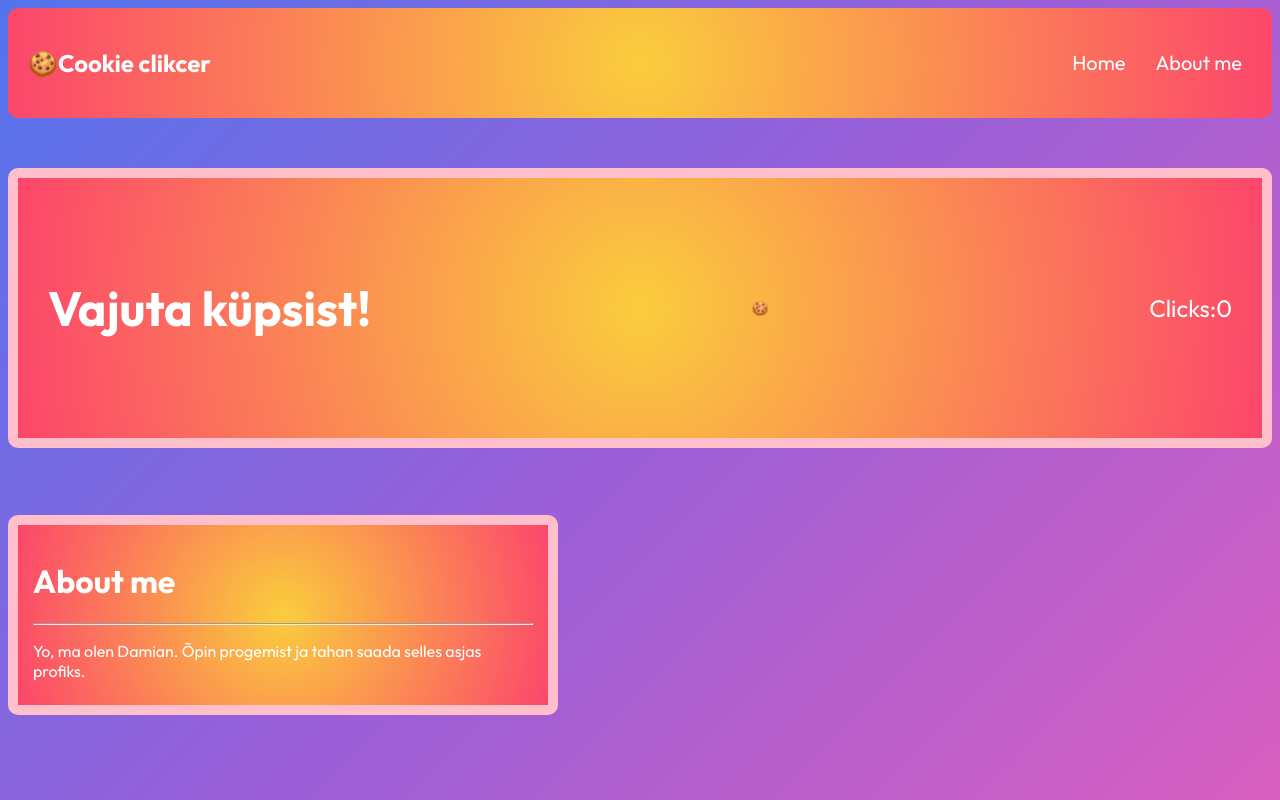
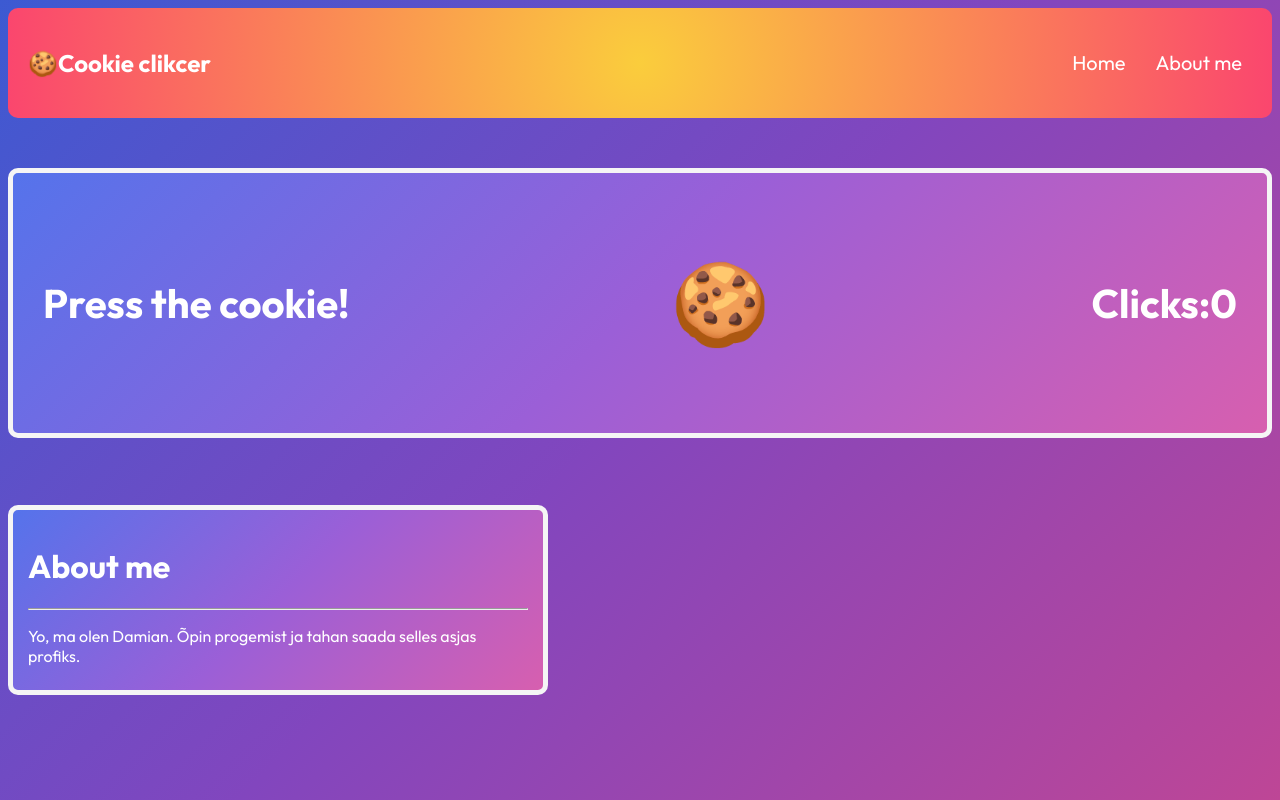
Before and after one commit to duckjopa200-arch/cookie-clicker, a plain HTML site: page index.html in a window 1280 px wide. Drawn offline with Linux system fonts and the light colour scheme.

Commit message:
cookie-clicker working

```diff
--- a/index.html
+++ b/index.html
@@ -22,9 +22,9 @@
 </navigation>
 
 <div id="Cookie">
-<h1>Vajuta küpsist!</h1>
+<p>Press the cookie!</p>
 <button id="cookieBtn">🍪</button>
-<div id="counter">Clicks:0</div>
+<p id="counter">Clicks:0</p>
 
 
 
--- a/style.css
+++ b/style.css
@@ -5,7 +5,7 @@
 }
 
 body{
-background: linear-gradient(315deg,rgba(216, 95, 192, 1) 0%, rgba(153, 95, 216, 1) 50%, rgba(83, 116, 237, 1) 100%);
+ background: linear-gradient(315deg,rgba(190, 70, 150, 1) 0%, rgba(130, 70, 190, 1) 50%, rgba(60, 90, 210, 1) 100%);
 }
 
 /*riba*/
@@ -29,7 +29,7 @@ img{
 }
 
 navigation .navbar{
-	background:  radial-gradient(circle,rgba(250, 205, 60, 1) 0%, rgba(252, 70, 107, 1) 100%);
+	background:  radial-gradient(circle,rgba(250, 205, 60, 1) 0%, rgba(250, 70, 110, 1) 100%);
 	display: flex;
 	padding: 20px;
 	align-items: center;
@@ -58,8 +58,7 @@ navigation .navbar{
 
 .navbar .nav-menu .nav-link:hover {
 	color: white;
-	background: black;
-
+	background: linear-gradient(315deg,rgba(215, 95, 175, 1) 0%, rgba(155, 95, 215, 1) 50%, rgba(85, 115, 235, 1) 100%);
 }
 
 /*sisu*/
@@ -69,12 +68,12 @@ navigation .navbar{
 	color: white;
 	width: 500px;
 	height: 150px;
-	border: 10px solid pink;
+	border: 5px solid whitesmoke;
 	border-radius: 10px;
 	padding: 15px;
 	margin:0;
 	margin-top: 67px;
-	background: radial-gradient(circle,rgba(250, 205, 60, 1) 0%, rgba(252, 70, 107, 1) 100%);
+	background: linear-gradient(315deg,rgba(215, 95, 175, 1) 0%, rgba(155, 95, 215, 1) 50%, rgba(85, 115, 235, 1) 100%);
 }
 
 
@@ -83,16 +82,23 @@ navigation .navbar{
 	display: flex;
 	align-items: center;
 	justify-content:space-between;
-	font-size:24px ;
+	font-size:40px ;
+	font-weight: bold;
 	height: 200px;
 	padding: 30px;
 	margin: 0px;
 	margin-top: 50px;
-	border: 10px solid pink;
+	border: 5px solid whitesmoke;
 	border-radius: 10px;
-	background: radial-gradient(circle,rgba(250, 205, 60, 1) 0%, rgba(252, 70, 107, 1) 100%);
+	background: linear-gradient(315deg,rgba(215, 95, 175, 1) 0%, rgba(155, 95, 215, 1) 50%, rgba(85, 115, 235, 1) 100%);
 }
 
 #cookieBtn{
-	size: 24px;
+	 font-size: 80px;
+	 transition: transform 0.15s ease;
 }
+
+#cookieBtn:hover{
+	 transform: scale(1.2);
+
+}
```
Also changed, not shown: script.js (+12 -0 lines).
